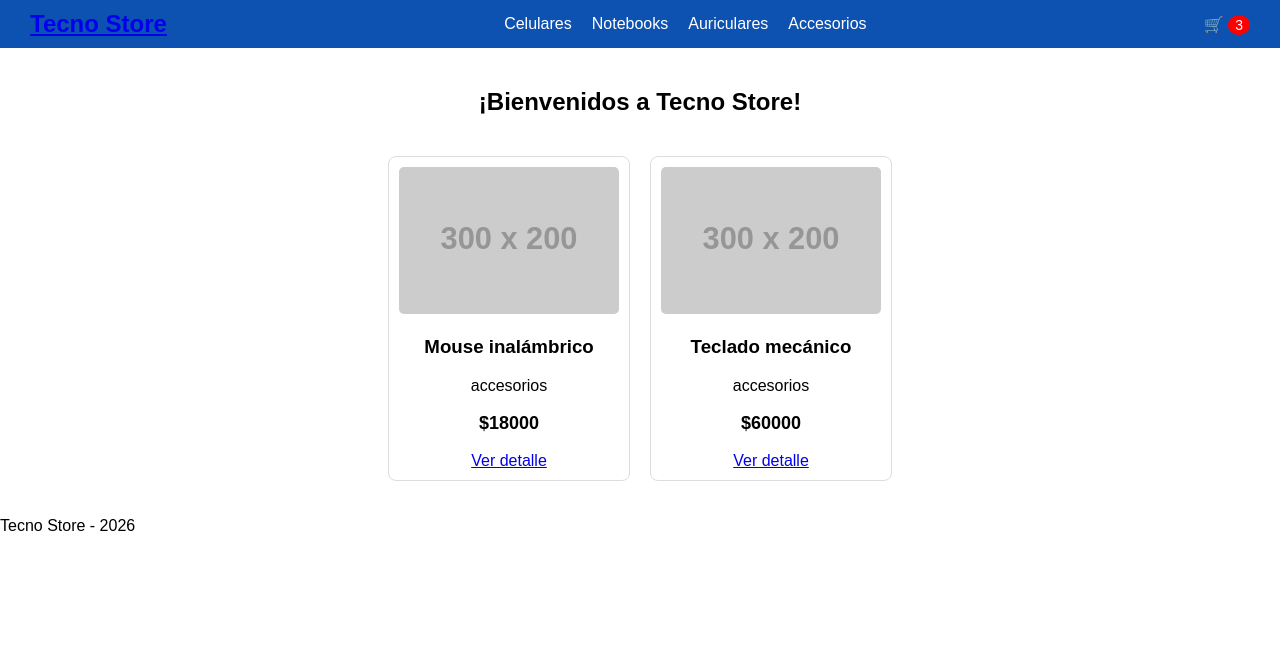
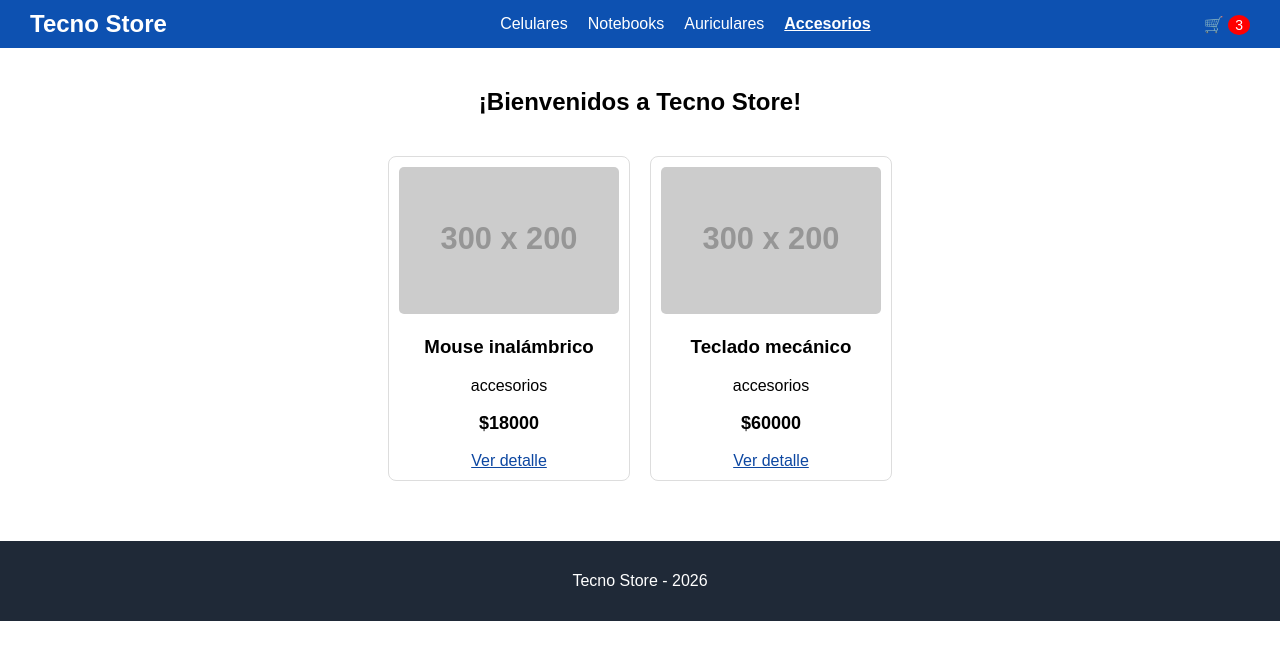
Before and after one commit to Leanweimann/tecno-store, a React (Vite) app: page /category/accesorios in a window 1280 px wide. Shown: the top 660 px of the page. Built offline with nearby package versions, Linux system fonts and the light colour scheme.

Commit message:
Estilos del footer, links y pagina 404

```diff
--- a/src/index.css
+++ b/src/index.css
@@ -104,3 +104,30 @@ body {
 .cargando {
   text-align: center;
 }
+
+.logo a {
+  color: white;
+  text-decoration: none;
+}
+
+.categorias a.active {
+  font-weight: bold;
+  text-decoration: underline;
+}
+
+.item a {
+  color: #0d47a1;
+}
+
+.footer {
+  text-align: center;
+  padding: 15px;
+  margin-top: 40px;
+  background-color: #1f2937;
+  color: white;
+}
+
+.not-found {
+  text-align: center;
+  margin-top: 40px;
+}
```
